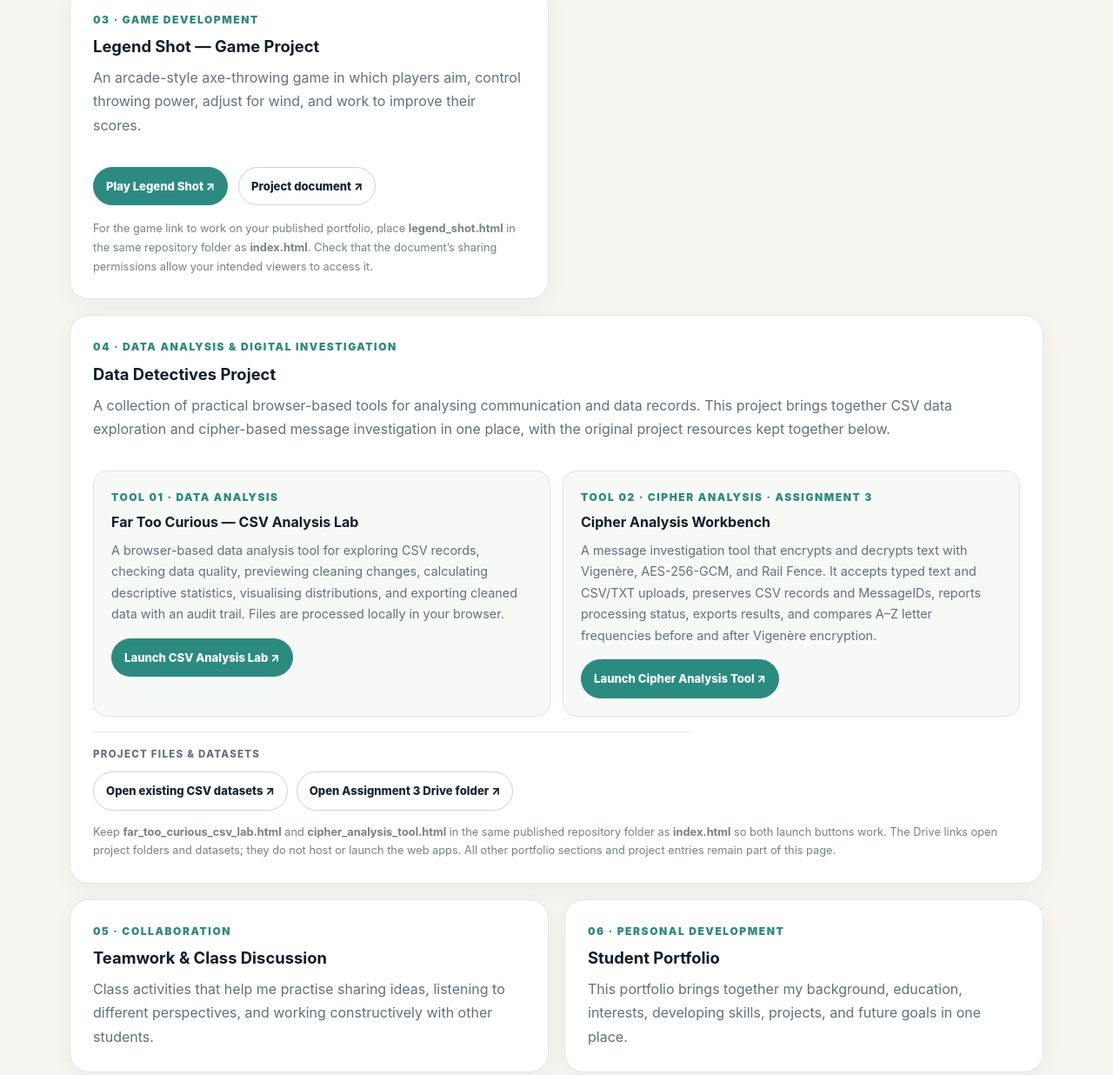
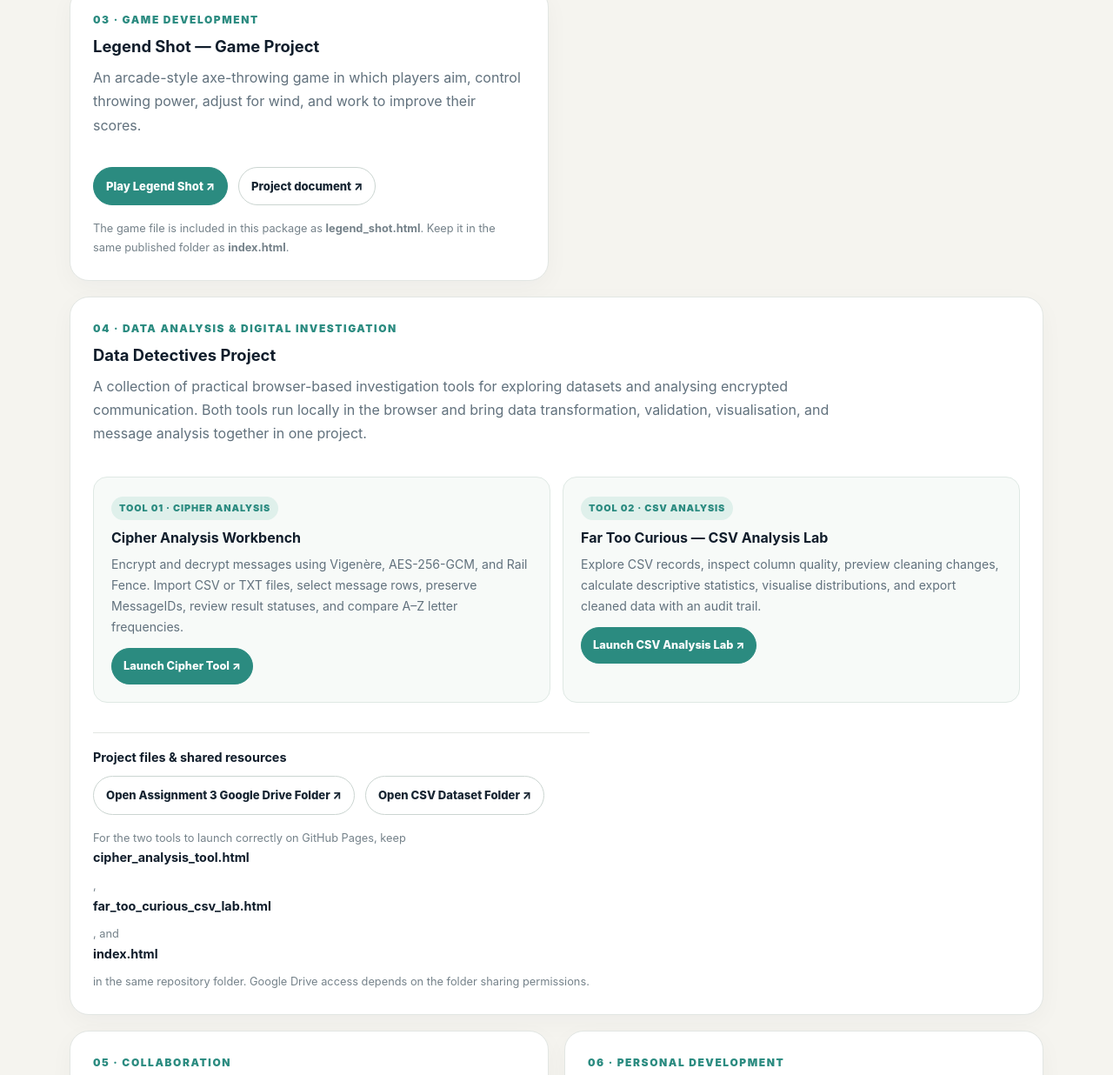
Before and after one commit to teklal294/Teklalhub90, a plain HTML site: page index.html in a window 1280 px wide. Shown: the part 3433-4669 px from the top of the page at 87% size. Drawn offline with Linux system fonts and the light colour scheme.

Commit message:
Update index.html

```diff
--- a/index.html
+++ b/index.html
@@ -65,17 +65,6 @@
     .project-card .button-row { margin-top:18px; }
     .project-card .button { font-size:.82rem; padding:10px 14px; }
     .note { font-size:.8rem; color:#75828a; margin-top:16px !important; }
-    /* Data Detectives: one unified project card with clearly grouped tools and resources. */
-    .datadetectives-card { grid-column:1 / -1; }
-    .project-tools { display:grid; grid-template-columns:repeat(2,minmax(0,1fr)); gap:14px; width:100%; margin-top:18px; }
-    .project-tool-panel { min-width:0; padding:20px; border:1px solid var(--line); border-radius:16px; background:#f7f9f7; }
-    .project-tool-panel h4 { color:var(--navy); font-size:1rem; line-height:1.35; margin:8px 0 9px; }
-    .project-tool-panel p { font-size:.9rem; margin:0; }
-    .project-tool-panel .button-row { margin-top:15px; }
-    .project-tool-panel .button { font-size:.82rem; padding:10px 14px; }
-    .project-resources { display:flex; flex-wrap:wrap; gap:10px; align-items:center; margin-top:17px; padding-top:16px; border-top:1px solid var(--line); }
-    .resource-label { flex:0 0 100%; color:var(--muted); font-size:.72rem; font-weight:850; letter-spacing:.11em; text-transform:uppercase; }
-    .datadetectives-card > .note { margin-top:14px !important; }
     .future-panel { background:var(--navy); color:#fff; border-radius:28px; padding:clamp(28px,5vw,52px); box-shadow:var(--shadow); }
     .future-panel h2 { color:#fff; }
     .future-panel h2 span { color:#8dd1c3; }
@@ -97,6 +86,22 @@
       .contact-card { align-items:flex-start; flex-direction:column; }
     }
     @media(prefers-reduced-motion:reduce) { * { scroll-behavior:auto !important; transition:none !important; } }
+
+    /* Data Detectives project grouping */
+    .project-card.dd-project-card { grid-column: 1 / -1; }
+    .dd-project-intro { max-width: 900px; }
+    .dd-tools-grid { display:grid; grid-template-columns:repeat(2,minmax(0,1fr)); gap:14px; margin:20px 0 18px; width:100%; }
+    .dd-tool-card { background:#f7faf8; border:1px solid #dfe9e4; border-radius:16px; padding:20px; min-width:0; }
+    .dd-tool-card .tool-label { display:inline-block; color:var(--teal); background:var(--teal-light); border-radius:999px; padding:4px 9px; font-size:.68rem; letter-spacing:.08em; font-weight:900; }
+    .dd-tool-card h4 { color:var(--navy); font-size:1rem; line-height:1.35; margin:10px 0 8px; }
+    .dd-tool-card p { font-size:.88rem; margin-bottom:12px; }
+    .dd-tool-card .button-row { margin-top:12px; }
+    .dd-tool-card .button { font-size:.8rem; padding:9px 13px; }
+    .dd-resources { border-top:1px solid var(--line); padding-top:16px; margin-top:16px; }
+    .dd-resources strong { display:block; color:var(--navy); font-size:.9rem; margin-bottom:9px; }
+    .dd-resources .button-row { margin-top:0; }
+    @media(max-width:780px) { .dd-tools-grid { grid-template-columns:1fr; } }
+
   </style>
 </head>
 <body>
@@ -187,40 +192,44 @@
           <p>An arcade-style axe-throwing game in which players aim, control throwing power, adjust for wind, and work to improve their scores.</p>
           <div class="button-row"><a class="button primary" href="./legend_shot.html" target="_blank" rel="noopener noreferrer">Play Legend Shot ↗</a>
           <a class="button" href="https://docs.google.com/document/d/1yBPeBN9LqxNPuIzUdu7ItG1N3Ali3s17QouV3Fi1WUs/edit?usp=drivesdk" target="_blank" rel="noopener noreferrer">Project document ↗</a></div>
-          <p class="note">For the game link to work on your published portfolio, place <strong>legend_shot.html</strong> in the same repository folder as <strong>index.html</strong>. Check that the document’s sharing permissions allow your intended viewers to access it.</p>
+          <p class="note">The game file is included in this package as <strong>legend_shot.html</strong>. Keep it in the same published folder as <strong>index.html</strong>.</p>
         </article>
-        <article class="card project-card datadetectives-card" id="datadetectives">
+
+        <!-- One unified Data Detectives project containing both tools and project resources -->
+        <article class="card project-card dd-project-card" id="datadetectives">
           <div class="project-number">04 · DATA ANALYSIS & DIGITAL INVESTIGATION</div>
           <h3>Data Detectives Project</h3>
-          <p>A collection of practical browser-based tools for analysing communication and data records. This project brings together CSV data exploration and cipher-based message investigation in one place, with the original project resources kept together below.</p>
+          <p class="dd-project-intro">A collection of practical browser-based investigation tools for exploring datasets and analysing encrypted communication. Both tools run locally in the browser and bring data transformation, validation, visualisation, and message analysis together in one project.</p>
 
-          <div class="project-tools" aria-label="Data Detectives project tools">
-            <section class="project-tool-panel" aria-labelledby="csv-lab-title">
-              <div class="project-number">TOOL 01 · DATA ANALYSIS</div>
-              <h4 id="csv-lab-title">Far Too Curious — CSV Analysis Lab</h4>
-              <p>A browser-based data analysis tool for exploring CSV records, checking data quality, previewing cleaning changes, calculating descriptive statistics, visualising distributions, and exporting cleaned data with an audit trail. Files are processed locally in your browser.</p>
+          <div class="dd-tools-grid">
+            <div class="dd-tool-card">
+              <span class="tool-label">TOOL 01 · CIPHER ANALYSIS</span>
+              <h4>Cipher Analysis Workbench</h4>
+              <p>Encrypt and decrypt messages using Vigenère, AES-256-GCM, and Rail Fence. Import CSV or TXT files, select message rows, preserve MessageIDs, review result statuses, and compare A–Z letter frequencies.</p>
               <div class="button-row">
-                <a class="button primary" href="./far_too_curious_csv_lab.html" target="_blank" rel="noopener noreferrer" aria-label="Launch the Data Detectives CSV Analysis Lab">Launch CSV Analysis Lab ↗</a>
+                <a class="button primary" href="./cipher_analysis_tool.html" target="_blank" rel="noopener noreferrer">Launch Cipher Tool ↗</a>
               </div>
-            </section>
-
-            <section class="project-tool-panel" aria-labelledby="cipher-tool-title">
-              <div class="project-number">TOOL 02 · CIPHER ANALYSIS · ASSIGNMENT 3</div>
-              <h4 id="cipher-tool-title">Cipher Analysis Workbench</h4>
-              <p>A message investigation tool that encrypts and decrypts text with Vigenère, AES-256-GCM, and Rail Fence. It accepts typed text and CSV/TXT uploads, preserves CSV records and MessageIDs, reports processing status, exports results, and compares A–Z letter frequencies before and after Vigenère encryption.</p>
+            </div>
+            <div class="dd-tool-card">
+              <span class="tool-label">TOOL 02 · CSV ANALYSIS</span>
+              <h4>Far Too Curious — CSV Analysis Lab</h4>
+              <p>Explore CSV records, inspect column quality, preview cleaning changes, calculate descriptive statistics, visualise distributions, and export cleaned data with an audit trail.</p>
               <div class="button-row">
-                <a class="button primary" href="./cipher_analysis_tool.html" target="_blank" rel="noopener noreferrer" aria-label="Launch the Data Detectives Cipher Analysis Workbench">Launch Cipher Analysis Tool ↗</a>
+                <a class="button primary" href="./far_too_curious_csv_lab.html" target="_blank" rel="noopener noreferrer">Launch CSV Analysis Lab ↗</a>
               </div>
-            </section>
+            </div>
           </div>
 
-          <div class="project-resources" aria-label="Data Detectives project folders">
-            <div class="resource-label">Project files & datasets</div>
-            <a class="button" href="https://drive.google.com/drive/folders/1aAu5TcZXe9kj3r7fBuEQNdfM1UW_v3uT?usp=drive_link" target="_blank" rel="noopener noreferrer">Open existing CSV datasets ↗</a>
-            <a class="button" href="https://drive.google.com/drive/folders/1RCCrNWo_wlRPQ8pbZQJ14de-2196EWXC?usp=drive_link" target="_blank" rel="noopener noreferrer">Open Assignment 3 Drive folder ↗</a>
+          <div class="dd-resources">
+            <strong>Project files & shared resources</strong>
+            <div class="button-row">
+              <a class="button" href="https://drive.google.com/drive/folders/1RCCrNWo_wlRPQ8pbZQJ14de-2196EWXC?usp=drive_link" target="_blank" rel="noopener noreferrer">Open Assignment 3 Google Drive Folder ↗</a>
+              <a class="button" href="https://drive.google.com/drive/folders/1aAu5TcZXe9kj3r7fBuEQNdfM1UW_v3uT?usp=drive_link" target="_blank" rel="noopener noreferrer">Open CSV Dataset Folder ↗</a>
+            </div>
+            <p class="note">For the two tools to launch correctly on GitHub Pages, keep <strong>cipher_analysis_tool.html</strong>, <strong>far_too_curious_csv_lab.html</strong>, and <strong>index.html</strong> in the same repository folder. Google Drive access depends on the folder sharing permissions.</p>
           </div>
-          <p class="note">Keep <strong>far_too_curious_csv_lab.html</strong> and <strong>cipher_analysis_tool.html</strong> in the same published repository folder as <strong>index.html</strong> so both launch buttons work. The Drive links open project folders and datasets; they do not host or launch the web apps. All other portfolio sections and project entries remain part of this page.</p>
         </article>
+
         <article class="card project-card"><div class="project-number">05 · COLLABORATION</div><h3>Teamwork & Class Discussion</h3>
           <p>Class activities that help me practise sharing ideas, listening to different perspectives, and working constructively with other students.</p></article>
         <article class="card project-card"><div class="project-number">06 · PERSONAL DEVELOPMENT</div><h3>Student Portfolio</h3>
```
